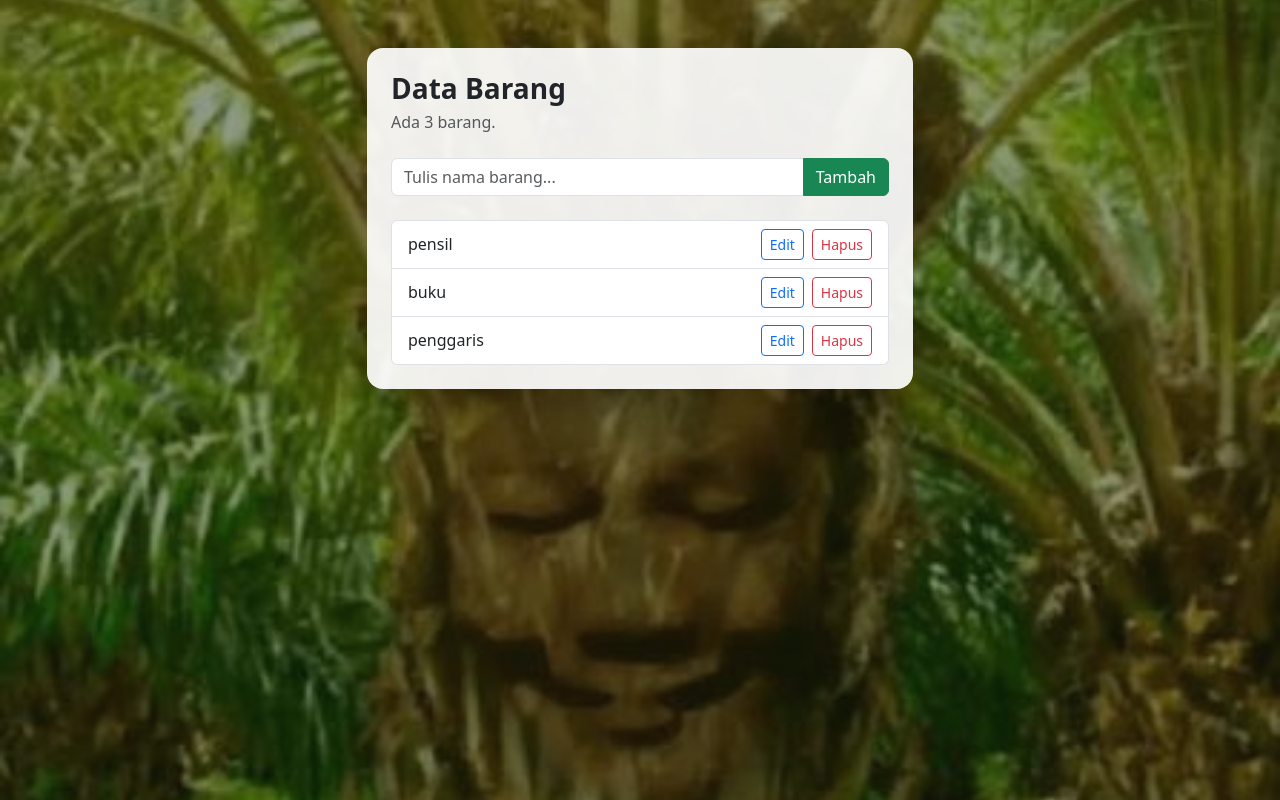
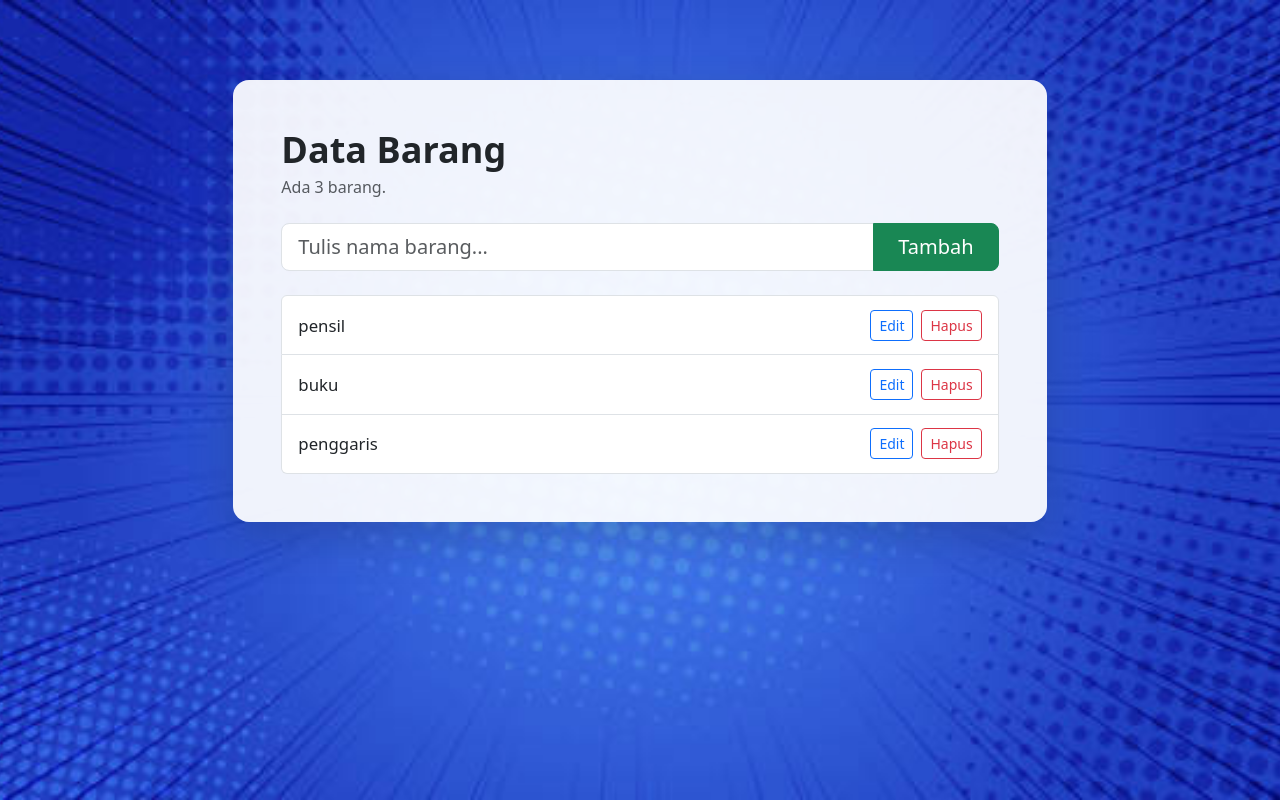
Before and after one commit to AZidanS133/tugas-web-2c, a plain HTML site: page apps-dom/index.html in a window 1280 px wide. Drawn offline with nearby package versions, Linux system fonts and the light colour scheme.

Commit message:
[EDIT]Tugas-DOM-ToDoList

```diff
--- a/apps-dom/css/style.css
+++ b/apps-dom/css/style.css
@@ -1,36 +1,60 @@
-/* Background website memakai foto */
+/* ===== Background ===== */
+html {
+  min-height: 100%;
+}
+
 body {
   min-height: 100vh;
-  background-image: url("../img/background.jpeg");
+  min-height: 100dvh;
+  background-color: #0a3d91;
+  background-image: url("../img/background.jpg");
   background-size: cover;
   background-position: center;
   background-repeat: no-repeat;
   background-attachment: fixed;
 }
 
-/* Lapisan gelap tipis supaya tulisan mudah dibaca */
-body::before {
-  content: "";
-  position: fixed;
-  inset: 0;
-  background: rgba(10, 30, 10, 0.45);
-  z-index: -1;
+/* Background fixed */
+@media (max-width: 991.98px) {
+  body {
+    background-attachment: scroll;
+  }
 }
 
-/* Kartu utama semi transparan */
+/* ===== Kartu ===== */
 .todo-card {
-  background: rgba(255, 255, 255, 0.92);
+  background: rgba(255, 255, 255, 0.93);
   border: 0;
   border-radius: 1rem;
 }
 
-/* Barang yang sudah dicentang */
+/* Judul */
+.todo-card h1 {
+  font-size: clamp(1.5rem, 4vw, 2.25rem);
+}
+
+/* ===== Daftar barang ===== */
+.list-group-item {
+  flex-wrap: wrap;                    /* tombol turun ke bawah jika layar sempit */
+  padding: 0.85rem 1rem;
+}
+
+.teks-barang {
+  flex: 1 1 10rem;
+  min-width: 0;
+  font-size: 1.05rem;
+  word-break: break-word;
+}
+
+/* Barang yang sudah dicentang (dipakai jika fitur centang ditambahkan) */
 .selesai .teks-barang {
   text-decoration: line-through;
   color: #6c757d;
 }
 
-.teks-barang {
-  cursor: pointer;
-  word-break: break-word;
+/* Bagian layar */
+@media (min-width: 1200px) {
+  .todo-card {
+    margin-top: 2rem;
+  }
 }
--- a/apps-dom/index.html
+++ b/apps-dom/index.html
@@ -7,25 +7,26 @@
 
   <!-- Bootstrap CSS -->
   <link href="https://cdn.jsdelivr.net/npm/bootstrap@5.3.3/dist/css/bootstrap.min.css" rel="stylesheet">
-  <!-- CSS buatan sendiri -->
+  <!-- CSS -->
   <link rel="stylesheet" href="css/style.css">
 </head>
 <body>
 
-  <div class="container py-5">
+  <div class="container-fluid px-3 px-md-4 py-4 py-md-5">
     <div class="row justify-content-center">
-      <div class="col-12 col-md-8 col-lg-6">
+      <!-- Kolom utama -->
+      <div class="col-12 col-md-10 col-lg-9 col-xl-8">
 
         <div class="card shadow-lg todo-card">
-          <div class="card-body p-4">
-            <h1 class="h3 fw-bold mb-1">Data Barang</h1>
+          <div class="card-body p-3 p-md-4 p-lg-5">
+            <h1 class="fw-bold mb-1">Data Barang</h1>
             <p class="text-muted mb-4" id="ringkasan">Belum ada barang.</p>
 
             <!-- Form tambah barang -->
-            <form id="form-tambah" class="input-group mb-4">
+            <form id="form-tambah" class="input-group input-group-lg mb-4">
               <input type="text" id="input-barang" class="form-control"
                      placeholder="Tulis nama barang..." autocomplete="off" required>
-              <button class="btn btn-success" type="submit">Tambah</button>
+              <button class="btn btn-success px-4" type="submit">Tambah</button>
             </form>
 
             <!-- Daftar barang -->
@@ -41,7 +42,7 @@
     </div>
   </div>
 
-  <!-- JavaScript buatan sendiri -->
+  <!-- JavaScript -->
   <script src="js/script.js"></script>
 </body>
 </html>
```
Also changed, not shown: apps-dom/img/background.jpeg (deleted), apps-dom/img/background.jpg (added).
